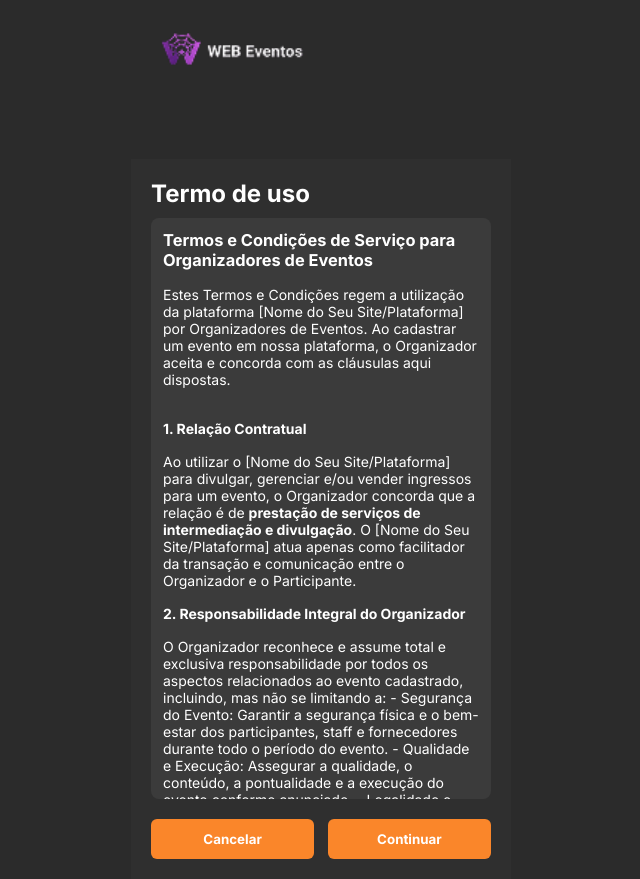
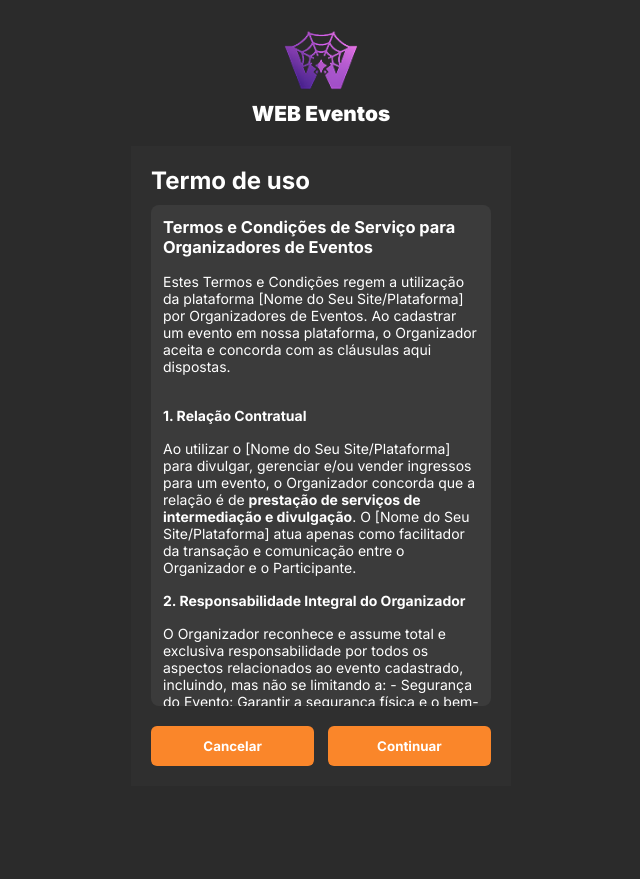
Before and after one commit to Bre01cc/Gestao_de_eventos, a plain HTML site: page Front-End/pages/termo_uso/index.html in a window 1280 px wide. Shown: the whole page, without its empty margins (319-959 px from the left). After the commit the page ends 800 px from the top, so only its background shows below. Drawn offline with Linux system fonts and the light colour scheme.

Commit message:
tela de termo de uso atuaalizada

```diff
--- a/Front-End/pages/termo_uso/index.html
+++ b/Front-End/pages/termo_uso/index.html
@@ -15,7 +15,10 @@
     <div class="container">
         <header>
             <div class="header-content">
-                <img src="../../img/Logo_nome.png" alt="Logo WEB Eventos" class="logo">
+                <div class="logo">
+                <img src="../../img/Logo-Transparente.png" alt="Logo WEB Eventos" class="logo">
+                <p>WEB Eventos</p>
+                </div>
             </div>
         </header>
 
--- a/Front-End/pages/termo_uso/termo.css
+++ b/Front-End/pages/termo_uso/termo.css
@@ -19,14 +19,29 @@ body {
     padding: 20px;
 }
 
+.logo {
+    width: 100%;
+    display: flex;
+    align-items: center;
+    justify-content: center;
+    flex-direction: column;
+    font-size: 1.3rem;
+    font-weight: 900;
+}
+
+.header-content {
+    height: auto;
+    display: flex;
+    align-items: center;
+    margin-bottom: 20px;
+}
+
 .header-content img {
     width: 200px;
     height: auto;
+
 }
 
-.logo {
-    width: 40px;
-}
 
 h1 {
     margin-top: 20px;
@@ -37,7 +52,7 @@ h1 {
 
 .tela-termos {
     width: 100%;
-    height: 90vh;
+    height: 80vh;
     background: #2f2f2f;
     color: white;
     display: flex;
```
